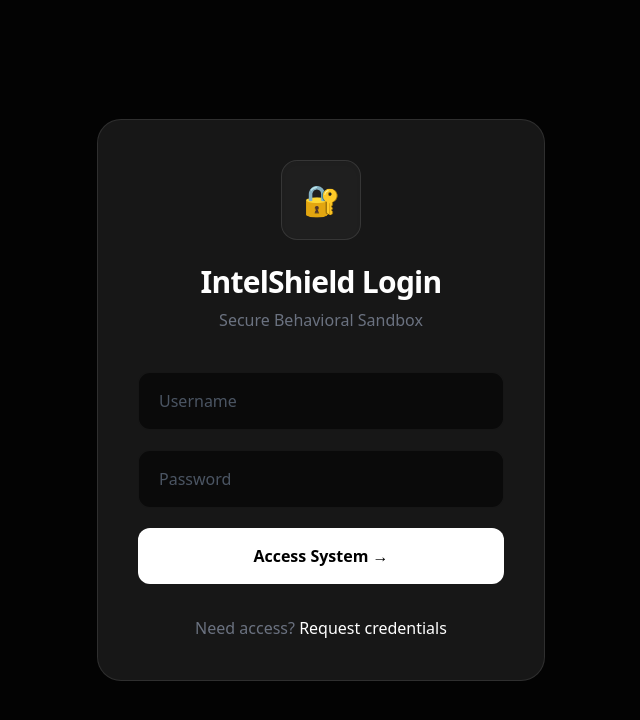
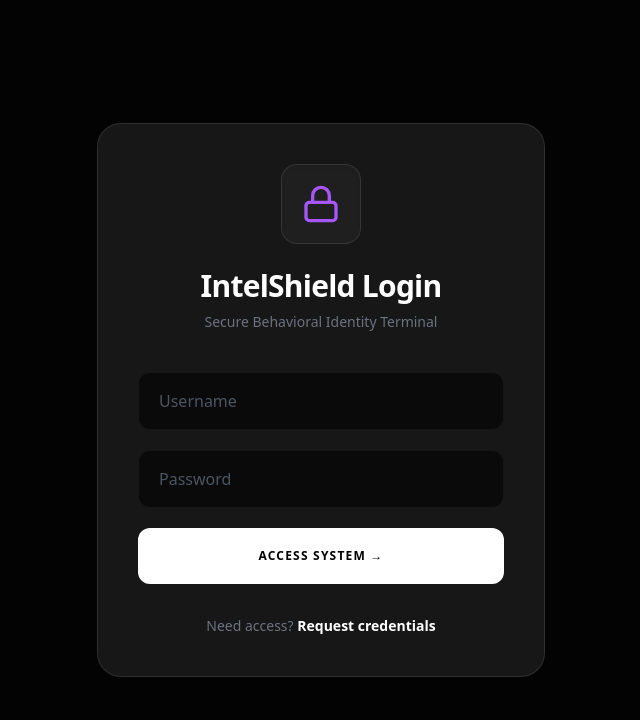
Before and after one commit to PraveenAmujuri/intelshield, a React (Vite) app in the folder frontend/: page / in a window 1280 px wide. Shown: the top 720 px of the page, without its empty margins (319-959 px from the left). Built offline with nearby package versions, Linux system fonts and the light colour scheme; no server answers.

Commit message:
Update Login.jsx

```diff
--- a/frontend/src/pages/Login.jsx
+++ b/frontend/src/pages/Login.jsx
@@ -1,17 +1,16 @@
 "use client"
 
-import React, { useState, useCallback, useEffect } from "react";
+import React, { useState, useCallback } from "react";
 import api from "../api/axios";
-import { useNavigate, Link } from "react-router-dom";
+import { Link } from "react-router-dom";
 import { motion, useMotionTemplate, useMotionValue } from "framer-motion";
-import { cn } from "@/lib/utils";
+import { Lock } from "lucide-react"; // Vector icon for a cleaner look
 
 export default function Login() {
   const [username, setUsername] = useState("");
   const [password, setPassword] = useState("");
-  const navigate = useNavigate();
 
-  // --- Magic Card Logic ---
+  // --- Magic Card Design Logic ---
   const gradientSize = 300;
   const mouseX = useMotionValue(-gradientSize);
   const mouseY = useMotionValue(-gradientSize);
@@ -35,9 +34,13 @@ export default function Login() {
         username: username.trim(),
         password: password.normalize("NFKC").trim()
       });
+
       localStorage.setItem("token", data.access_token);
       localStorage.setItem("username", username);
-      navigate("/shop");
+
+      // ✅ Use window.location.href to force the AppContent to re-render
+      // This ensures the NavBar and Protected Routes become visible immediately.
+      window.location.href = "/shop";
     } catch (err) {
       alert("Login Failed: Check credentials or block status");
     }
@@ -83,13 +86,13 @@ export default function Login() {
           />
 
           <div className="relative z-10 text-center mb-10">
-            <div className="w-20 h-20 bg-[#1f1f1f] border border-white/10 rounded-2xl mx-auto flex items-center justify-center mb-6 shadow-inner">
-              <span className="text-3xl">🔐</span>
+            <div className="w-20 h-20 bg-[#1f1f1f] border border-white/10 rounded-2xl mx-auto flex items-center justify-center mb-6 shadow-inner text-purple-500">
+              <Lock size={40} />
             </div>
             <h2 className="text-3xl font-bold text-white tracking-tight mb-2">
               IntelShield Login
             </h2>
-            <p className="text-gray-500">Secure Behavioral Sandbox</p>
+            <p className="text-gray-500 text-sm">Secure Behavioral Identity Terminal</p>
           </div>
 
           <form onSubmit={handleLogin} className="space-y-5 relative z-10">
@@ -111,15 +114,15 @@ export default function Login() {
             />
             <button
               type="submit"
-              className="w-full bg-white text-black font-bold py-4 rounded-xl hover:bg-gray-200 transition-colors duration-200"
+              className="w-full h-14 bg-white text-black font-black uppercase tracking-widest text-xs rounded-xl hover:bg-purple-600 hover:text-white transition-all duration-200"
             >
               Access System →
             </button>
           </form>
 
-          <p className="text-center mt-8 text-gray-500 relative z-10">
+          <p className="text-center mt-8 text-gray-500 relative z-10 text-sm">
             Need access?{" "}
-            <Link to="/register" className="text-white hover:underline">
+            <Link to="/register" className="text-white hover:underline font-bold">
               Request credentials
             </Link>
           </p>
```
